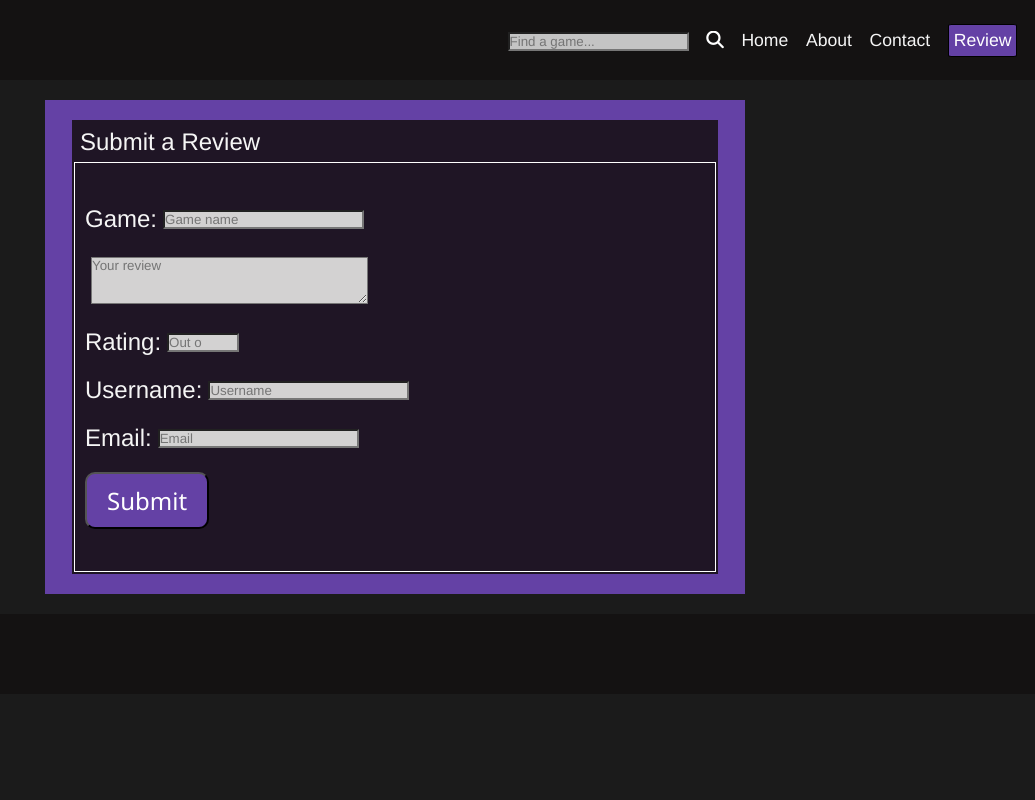
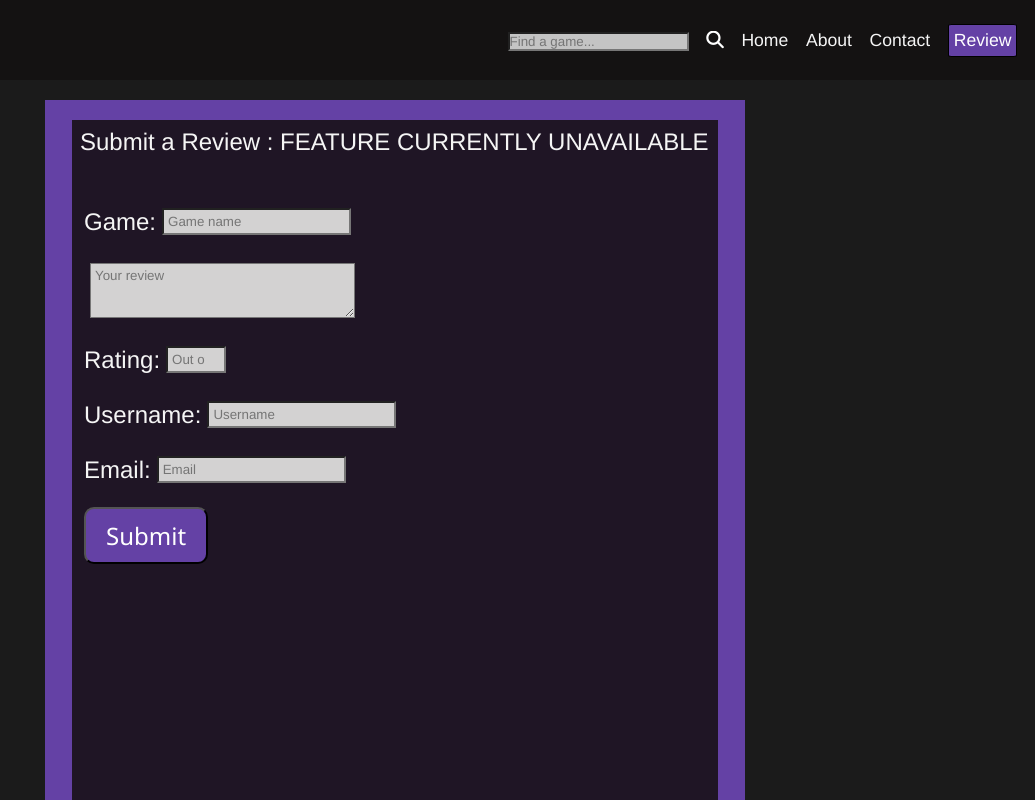
Before and after one commit to skyewasthelimit/skye-reviews, a React (Create React App) app: page /Review in a window 1280 px wide. Shown: the whole page, without its empty margins (245-1280 px from the left). Built offline with nearby package versions, Linux system fonts and the light colour scheme.

Commit message:
added margin to bottom of form, added classname for form

```diff
--- a/src/App.css
+++ b/src/App.css
@@ -159,8 +159,9 @@ img,
 }
 
 fieldset {
+  border: none;
   padding: 2rem 0;
-  border: 1px solid #ffffff;
+  margin-bottom: 100px;
 }
 
 label {
@@ -333,12 +334,12 @@ label {
     padding: 10px;
     margin: 20px;
     background-color: #6441a5;
-    gap: 10px;
   }
 
   fieldset {
     padding-right: auto;
-    border: 1px solid #ffffff;
+    margin-bottom: 200px;
+    gap: 10px;
   }
 
   label {
@@ -348,6 +349,7 @@ label {
 
   .form-input {
     padding-right: 20px;
+    padding: 4px;
     margin: 4px 0px 4px 6px;
     background-color: #d3d2d2;
   }
--- a/src/components/Review.js
+++ b/src/components/Review.js
@@ -5,8 +5,8 @@ const Review = () => {
   return (
     <div className='review-form'>
       <div className='form-entry'>
-        <p className='entry-text'>Submit a Review</p>
-      <form className="" method="post" action='mailto:skyemclean87@gmail.com'>
+        <p className='entry-text'>Submit a Review : FEATURE CURRENTLY UNAVAILABLE</p>
+      <form className="form-for-reviews" method="post" action='mailto:skyemclean87@gmail.com'>
         <fieldset>
         <label for="game-name">Game:<input className='form-input' placeholder="Game name" required></input></label>
         <label for="review"><textarea className='form-input' rows="3" cols="30" placeholder='Your review'required></textarea></label>
```
